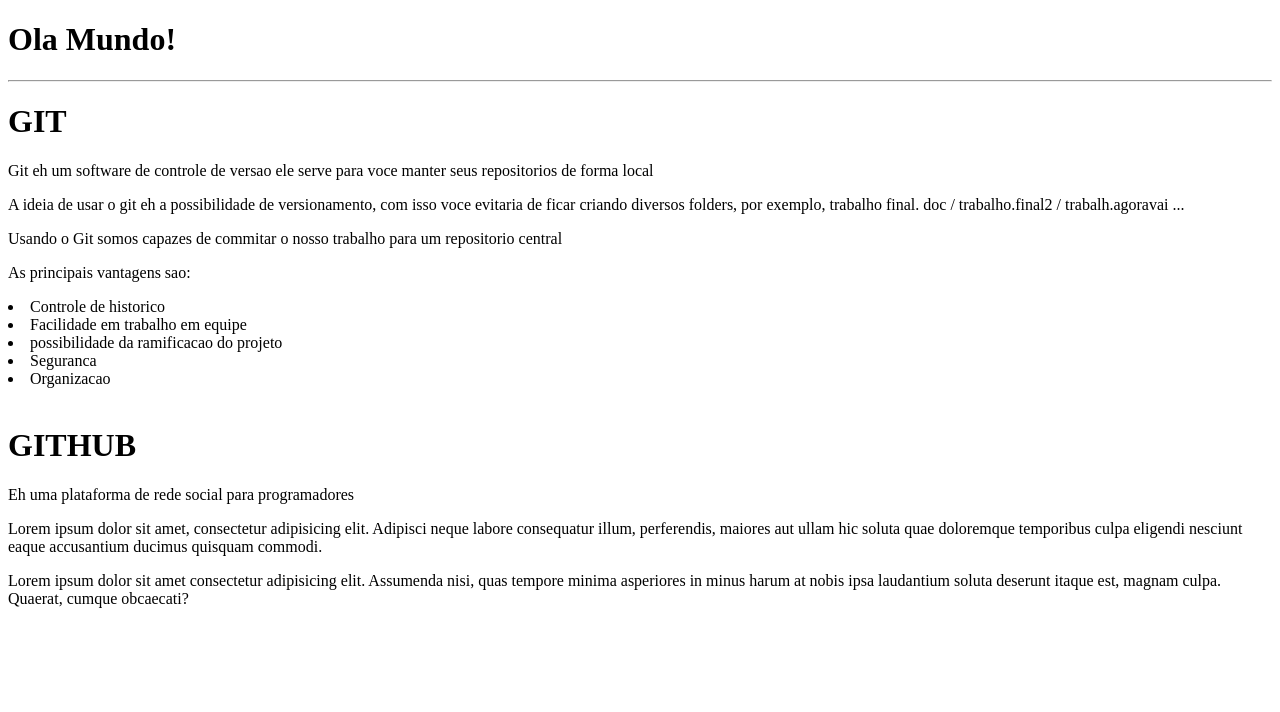
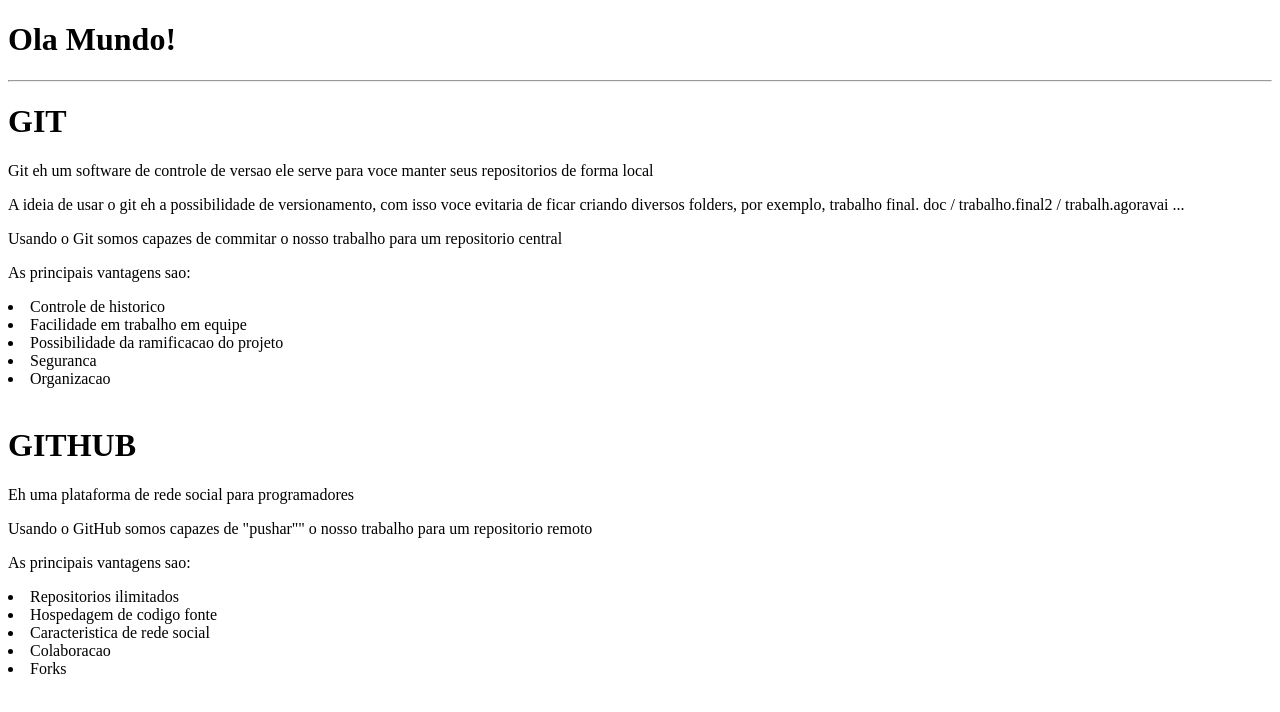
Before and after one commit to augustokk/Curso-Git-Github, a plain HTML site: page site-exemplo/index.html in a window 1280 px wide. Drawn offline with Linux system fonts and the light colour scheme.

Commit message:
Update index.html

```diff
--- a/site-exemplo/index.html
+++ b/site-exemplo/index.html
@@ -15,14 +15,19 @@
     <P>As principais vantagens sao:</P>
     <li>Controle de historico</li>
     <li>Facilidade em trabalho em equipe</li>
-    <li>possibilidade da ramificacao do projeto</li>
+    <li>Possibilidade da ramificacao do projeto</li>
     <li>Seguranca</li>
     <li>Organizacao</li>
     <br>
     <h1>GITHUB</h1>
     <p>Eh uma plataforma de rede social para programadores</p>
+    <p>Usando o GitHub somos capazes de "pushar"" o nosso trabalho para um repositorio remoto</p>
+    <P>As principais vantagens sao:</P>
+    <li>Repositorios ilimitados</li>
+    <li>Hospedagem de codigo fonte</li>
+    <li>Caracteristica de rede social</li>
+    <li>Colaboracao</li>
+    <li>Forks</li>
 
-    <p>Lorem ipsum dolor sit amet, consectetur adipisicing elit. Adipisci neque labore consequatur illum, perferendis, maiores aut ullam hic soluta quae doloremque temporibus culpa eligendi nesciunt eaque accusantium ducimus quisquam commodi.</p>
-    <p>Lorem ipsum dolor sit amet consectetur adipisicing elit. Assumenda nisi, quas tempore minima asperiores in minus harum at nobis ipsa laudantium soluta deserunt itaque est, magnam culpa. Quaerat, cumque obcaecati?</p>
 </body>
 </html>
```
